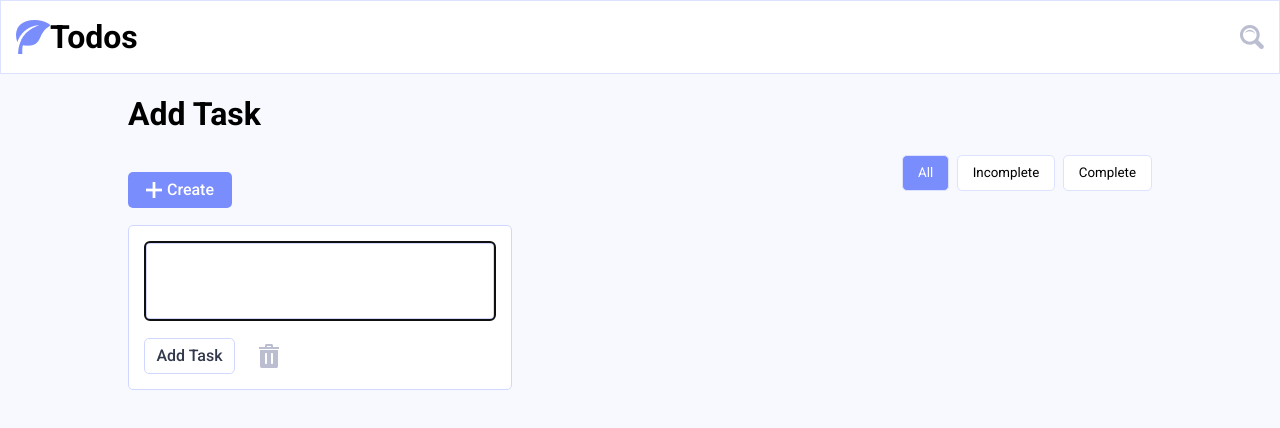
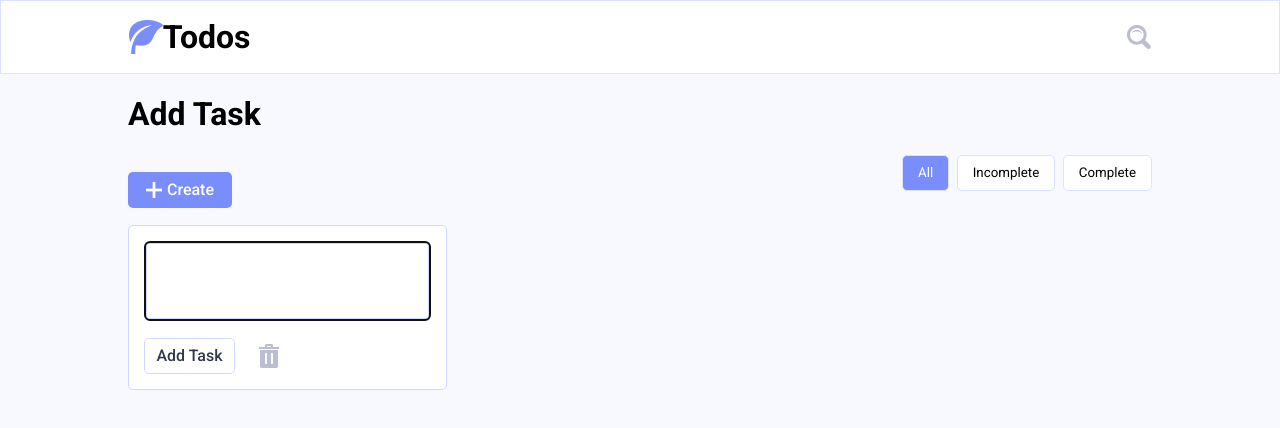
Before and after one commit to ahr-wtag/react-todo-app, a React (Create React App) app: page / in a window 1280 px wide. Both pictures are taken after a click on the button "Create". Shown: the top 428 px of the page. Built offline with nearby package versions, Linux system fonts and the light colour scheme.

Commit message:
(step-10B) marge

```diff
--- a/src/components/Shared/Navbar/index.scss
+++ b/src/components/Shared/Navbar/index.scss
@@ -10,7 +10,7 @@
     height: 4.5rem;
     justify-content: space-between;
     margin: auto;
-    max-width: 78rem;
+    width: 80%;
 
     &__logo {
       align-items: center;
--- a/src/components/TaskCard/index.scss
+++ b/src/components/TaskCard/index.scss
@@ -7,7 +7,6 @@
   min-height: 8.313rem;
   padding: 0.938rem;
   position: relative;
-  width: 22rem;
 
   &__textarea {
     border-radius: 0.313rem;
@@ -35,7 +34,7 @@
     display: flex;
     justify-content: space-between;
     position: absolute;
-    width: 22rem;
+    width: calc(100% - 1.875rem);
   }
 
   &__button {
```
